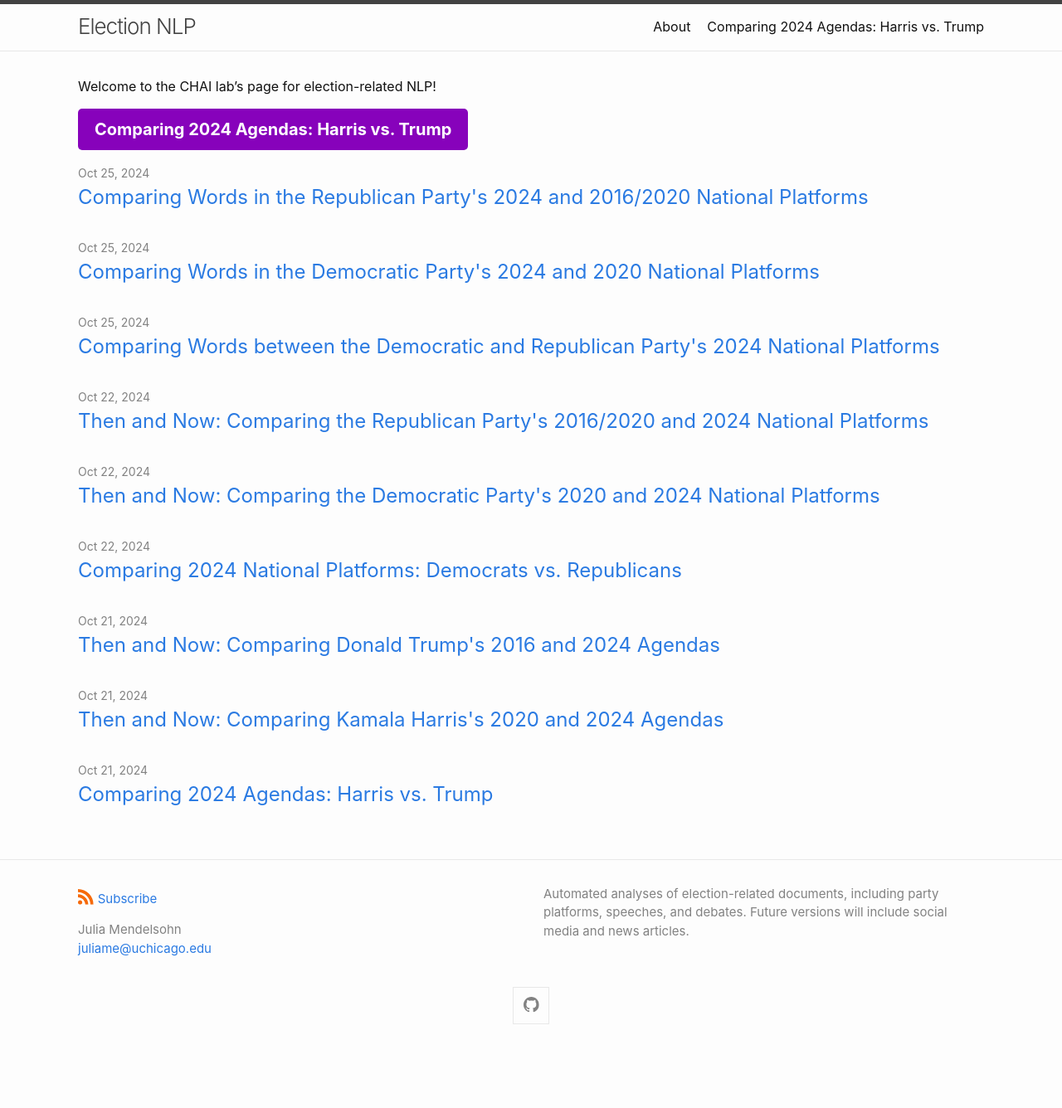
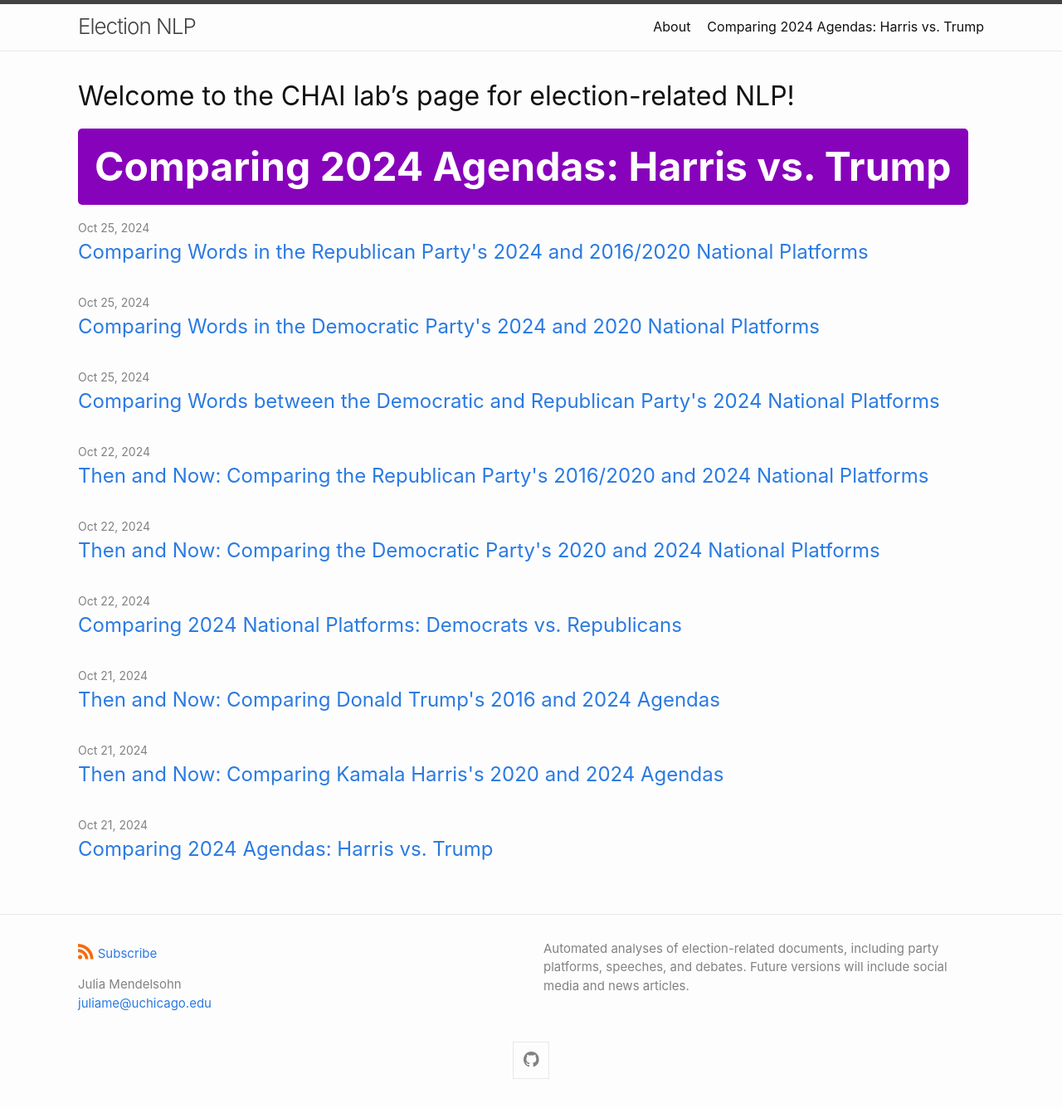
Before and after one commit to ChicagoHAI/election-nlp, a Jekyll site: the page built from index.md, in a window 1280 px wide. Shown: the whole page at 83% size. Built offline with Jekyll 4.4.1, drawn with Linux system fonts in a browser that asks for light colours; before the commit the page ends 1270 px from its top, so only the background shows below that.

```diff
--- a/_sass/minima/custom-styles.scss
+++ b/_sass/minima/custom-styles.scss
@@ -3,7 +3,7 @@
 .button {
     display: inline-block;
     padding: 10px 20px;
-    font-size: 20px;
+    font-size: 48px;
     font-weight: bold;
     color: #ffffff;
     background-color: #8702bb;
@@ -21,6 +21,9 @@
   .button:visited {
     color: #ffffff;
   }
+  .button:active {
+    color: #ffffff;
+  }
 
 // green button
 .button-green {
--- a/index.md
+++ b/index.md
@@ -7,6 +7,6 @@
 #
 layout: home
 ---
-Welcome to the CHAI lab's page for election-related NLP!
+# Welcome to the CHAI lab's page for election-related NLP!
 
 <a href="candidates" class="button">Comparing 2024 Agendas: Harris vs. Trump</a>
```
